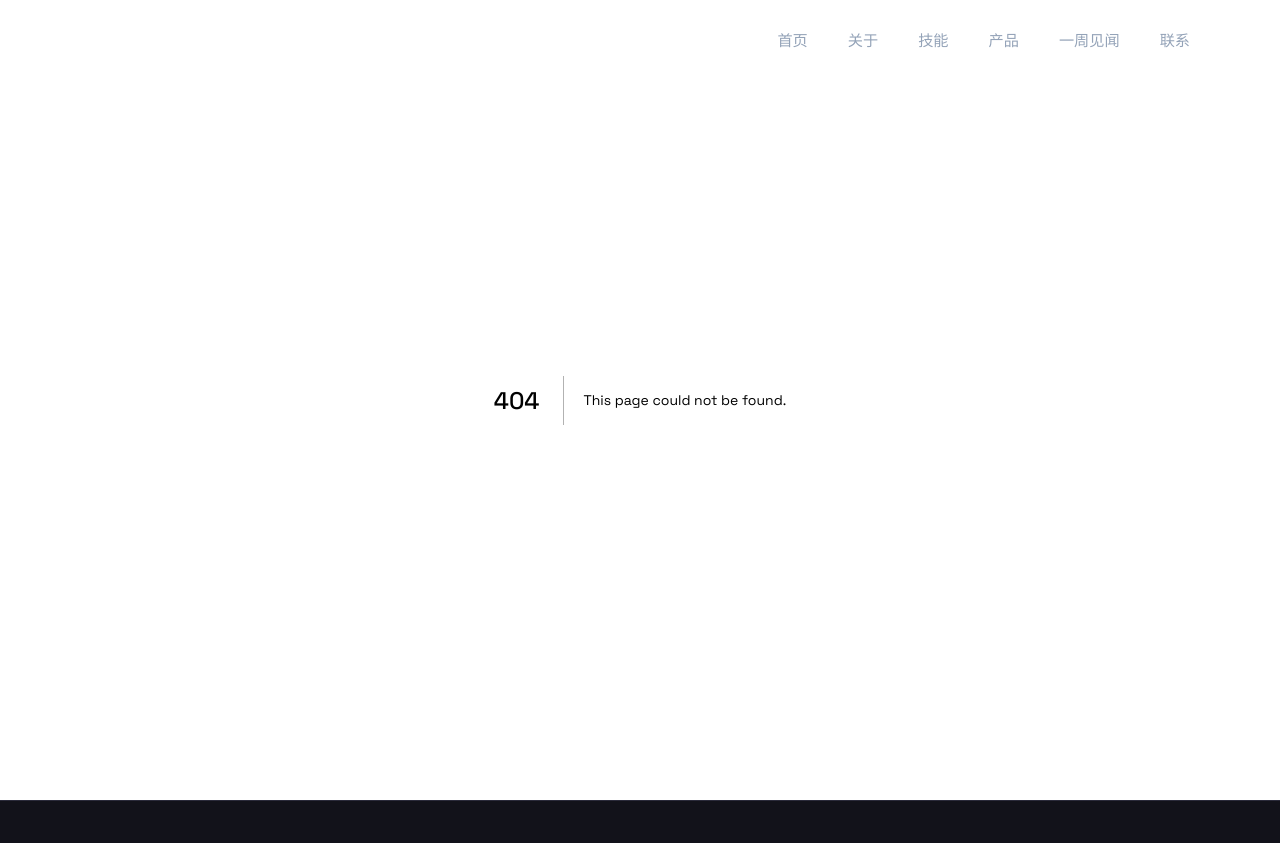
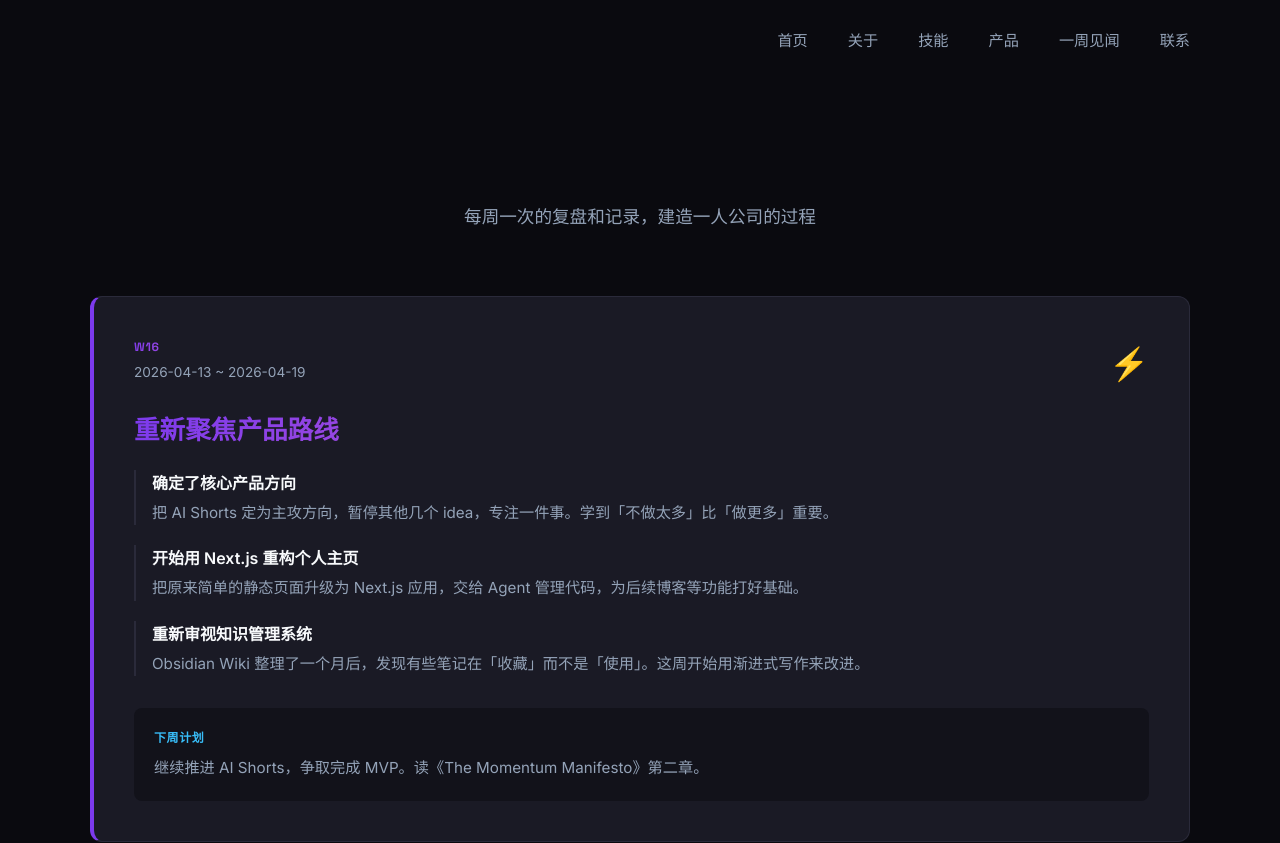
Before and after one commit to beck6lee/home, a Next.js app: page /weekly in a window 1280 px wide. Before the commit this address had no page. Shown: the top 843 px of the page. Built offline with nearby package versions, Linux system fonts and the light colour scheme.

Commit message:
feat: 一周见闻页面 + WeeklyCard 组件

```diff
--- /dev/null
+++ b/src/app/weekly/page.tsx
@@ -0,0 +1,20 @@
+import SectionWrapper from '@/components/SectionWrapper/SectionWrapper'
+import WeeklyCard from '@/components/WeeklyCard/WeeklyCard'
+import { weeklyEntries } from '@/data/weekly'
+import styles from './weekly.module.css'
+
+export default function WeeklyPage() {
+  return (
+    <SectionWrapper
+      title="一周见闻"
+      subtitle="每周一次的复盘和记录，建造一人公司的过程"
+    >
+      <div className={styles.list}>
+        {weeklyEntries.map((entry, index) => (
+          <WeeklyCard key={index} entry={entry} />
+        ))}
+      </div>
+      <p className={styles.hint}>每周日晚更新，欢迎订阅关注 👀</p>
+    </SectionWrapper>
+  )
+}
--- /dev/null
+++ b/src/app/weekly/weekly.module.css
@@ -0,0 +1,13 @@
+.list {
+  display: flex;
+  flex-direction: column;
+  gap: 2rem;
+}
+
+.hint {
+  text-align: center;
+  color: var(--color-text-muted);
+  font-size: 0.9rem;
+  margin-top: 3rem;
+  opacity: 0.7;
+}
--- /dev/null
+++ b/src/components/WeeklyCard/WeeklyCard.module.css
@@ -0,0 +1,95 @@
+.card {
+  background: var(--color-surface-2);
+  border: 1px solid var(--color-border);
+  border-radius: var(--radius);
+  padding: 2.5rem;
+  border-left: 4px solid var(--color-primary);
+}
+
+.header {
+  display: flex;
+  justify-content: space-between;
+  align-items: flex-start;
+  margin-bottom: 1.5rem;
+}
+
+.week {
+  font-family: var(--font-heading);
+  font-size: 0.75rem;
+  font-weight: 700;
+  background: linear-gradient(135deg, var(--color-primary), var(--color-secondary));
+  -webkit-background-clip: text;
+  -webkit-text-fill-color: transparent;
+  background-clip: text;
+  text-transform: uppercase;
+  letter-spacing: 0.05em;
+  display: block;
+}
+
+.date {
+  color: var(--color-text-muted);
+  font-size: 0.85rem;
+  display: block;
+  margin-top: 0.25rem;
+}
+
+.mood {
+  font-size: 2rem;
+}
+
+.theme {
+  font-size: 1.6rem;
+  background: linear-gradient(135deg, var(--color-primary), var(--color-secondary));
+  -webkit-background-clip: text;
+  -webkit-text-fill-color: transparent;
+  background-clip: text;
+  margin-bottom: 1.5rem;
+}
+
+.highlights {
+  list-style: none;
+  display: flex;
+  flex-direction: column;
+  gap: 1.25rem;
+  margin-bottom: 2rem;
+}
+
+.highlights li {
+  border-left: 2px solid var(--color-border);
+  padding-left: 1rem;
+}
+
+.highlights li strong {
+  display: block;
+  color: var(--color-text);
+  font-size: 1rem;
+  margin-bottom: 0.25rem;
+}
+
+.highlights li p {
+  color: var(--color-text-muted);
+  font-size: 0.95rem;
+  line-height: 1.6;
+}
+
+.next {
+  background: var(--color-surface);
+  border-radius: 8px;
+  padding: 1.25rem;
+}
+
+.nextLabel {
+  font-size: 0.75rem;
+  font-weight: 700;
+  text-transform: uppercase;
+  letter-spacing: 0.05em;
+  color: var(--color-accent);
+  display: block;
+  margin-bottom: 0.5rem;
+}
+
+.next p {
+  color: var(--color-text-muted);
+  font-size: 0.95rem;
+  line-height: 1.6;
+}
--- /dev/null
+++ b/src/components/WeeklyCard/WeeklyCard.tsx
@@ -0,0 +1,36 @@
+import styles from './WeeklyCard.module.css'
+import type { WeeklyEntry } from '@/data/weekly'
+
+interface Props {
+  entry: WeeklyEntry
+}
+
+export default function WeeklyCard({ entry }: Props) {
+  return (
+    <article className={styles.card}>
+      <header className={styles.header}>
+        <div>
+          <span className={styles.week}>{entry.week}</span>
+          <span className={styles.date}>{entry.date}</span>
+        </div>
+        <span className={styles.mood}>{entry.mood}</span>
+      </header>
+
+      <h3 className={styles.theme}>{entry.theme}</h3>
+
+      <ul className={styles.highlights}>
+        {entry.highlights.map((item, index) => (
+          <li key={index}>
+            <strong>{item.title}</strong>
+            <p>{item.content}</p>
+          </li>
+        ))}
+      </ul>
+
+      <div className={styles.next}>
+        <span className={styles.nextLabel}>下周计划</span>
+        <p>{entry.nextWeek}</p>
+      </div>
+    </article>
+  )
+}
--- /dev/null
+++ b/src/data/weekly.ts
@@ -0,0 +1,32 @@
+export interface WeeklyEntry {
+  week: string
+  date: string
+  theme: string
+  highlights: { title: string; content: string }[]
+  mood: string
+  nextWeek: string
+}
+
+export const weeklyEntries: WeeklyEntry[] = [
+  {
+    week: 'W16',
+    date: '2026-04-13 ~ 2026-04-19',
+    theme: '重新聚焦产品路线',
+    mood: '⚡',
+    highlights: [
+      {
+        title: '确定了核心产品方向',
+        content: '把 AI Shorts 定为主攻方向，暂停其他几个 idea，专注一件事。学到「不做太多」比「做更多」重要。',
+      },
+      {
+        title: '开始用 Next.js 重构个人主页',
+        content: '把原来简单的静态页面升级为 Next.js 应用，交给 Agent 管理代码，为后续博客等功能打好基础。',
+      },
+      {
+        title: '重新审视知识管理系统',
+        content: 'Obsidian Wiki 整理了一个月后，发现有些笔记在「收藏」而不是「使用」。这周开始用渐进式写作来改进。',
+      },
+    ],
+    nextWeek: '继续推进 AI Shorts，争取完成 MVP。读《The Momentum Manifesto》第二章。',
+  },
+]
```
